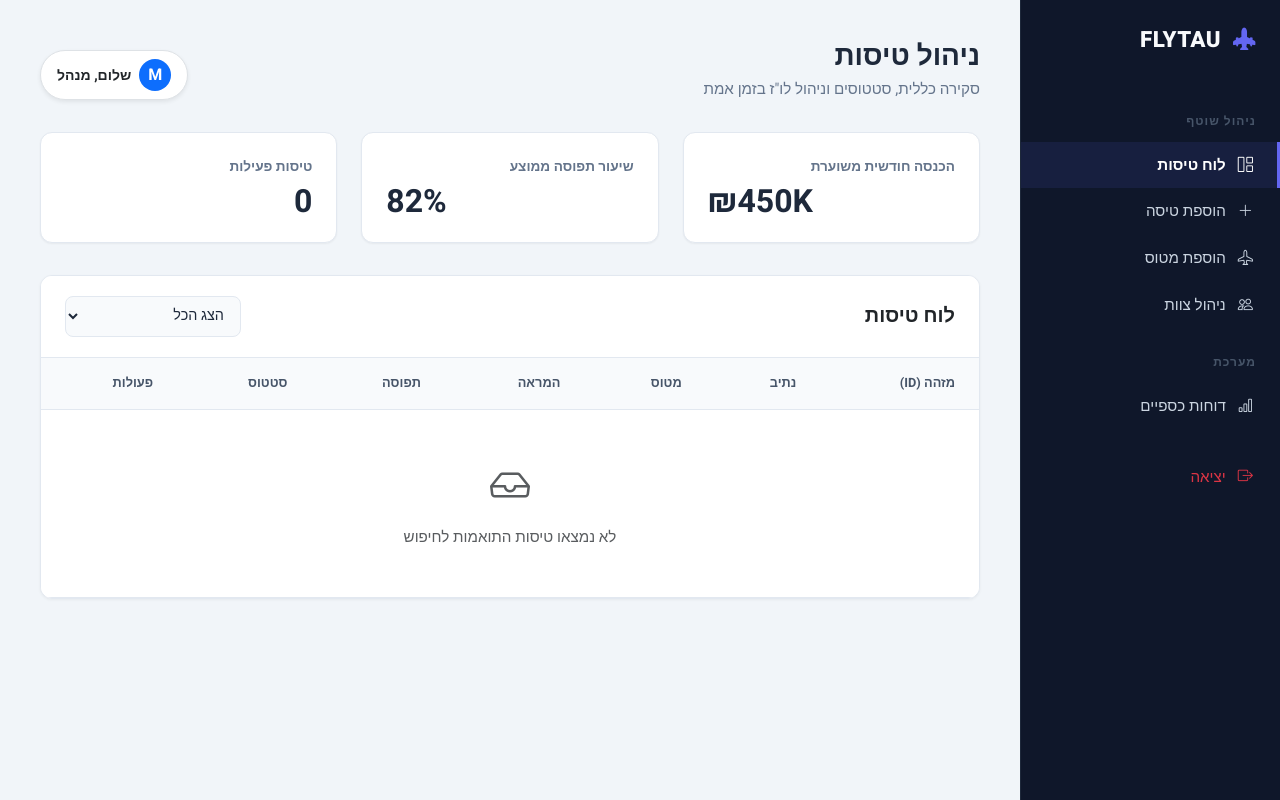
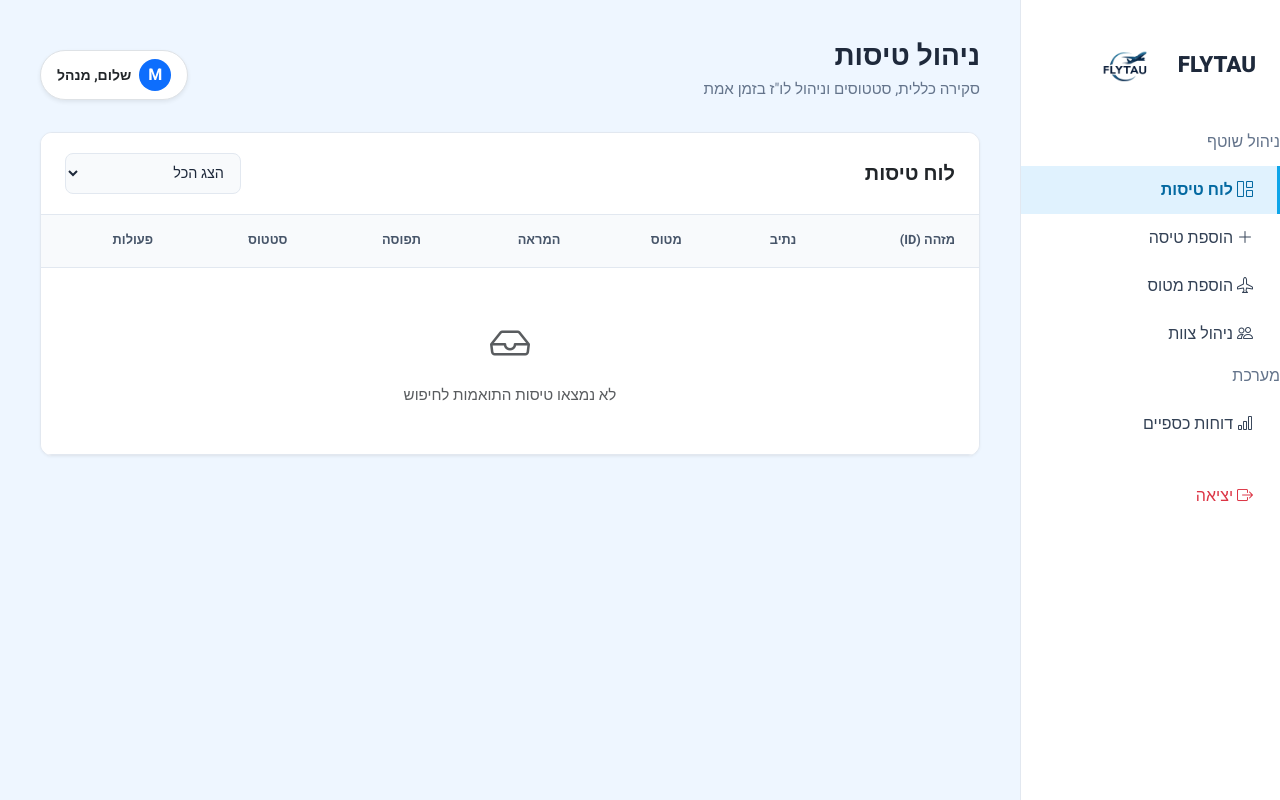
Before and after one commit to adiyogev/FLYTAU, a Flask app: template pythonProject/templates/manager_flights.html in a window 1280 px wide. Run offline with Flask 3, Linux system fonts and the light colour scheme; the template is opened without the code that fills it, so the values that code supplies are empty.

Commit message:
Update manager flights UI (sidebar branding + spacing)

```diff
--- a/pythonProject/templates/manager_flights.html
+++ b/pythonProject/templates/manager_flights.html
@@ -10,15 +10,16 @@
 
     <style>
         :root {
-            --bg-body: #f1f5f9;
+            --bg-body: #eef6ff;
             --sidebar-bg: #0f172a;
             --sidebar-width: 260px;
-            --primary-accent: #6366f1;
+            --primary-accent: #14b8a6;
             --text-dark: #1e293b;
             --text-muted: #64748b;
             --border-color: #e2e8f0;
             --white: #ffffff;
         }
+
 
         body {
             font-family: 'Heebo', sans-serif;
@@ -28,35 +29,70 @@
         }
 
         /* --- Sidebar --- */
-        .sidebar {
-            position: fixed; top: 0; right: 0; height: 100vh; width: var(--sidebar-width);
-            background-color: var(--sidebar-bg); color: #94a3b8; padding: 24px 0;
-            display: flex; flex-direction: column; z-index: 1000; border-left: 1px solid #1e293b;
-            transition: all 0.3s ease;
+        .sidebar{
+          position: fixed;
+          top: 0;
+          right: 0;
+          height: 100vh;
+          width: var(--sidebar-width);
+          background: #ffffff;
+          color: #1e293b;
+          padding: 16px 0;
+          display: flex;
+          flex-direction: column;
+          z-index: 1000;
+          border-left: 1px solid #e2e8f0;
         }
 
-        .brand-area {
-            padding: 0 24px 30px 24px; font-size: 1.4rem; font-weight: 800;
-            color: #f8fafc; letter-spacing: 0.5px; display: flex; align-items: center; gap: 12px;
-            text-decoration: none;
-        }
-        .brand-area i { color: var(--primary-accent); }
 
-        .nav-category {
-            font-size: 0.75rem; text-transform: uppercase; letter-spacing: 1px;
-            padding: 0 24px; margin-top: 24px; margin-bottom: 12px; font-weight: 600; color: #475569;
+
+        .brand-area{
+          padding: 0 24px 8px 24px;
+          display: flex;
+          align-items: center;
+          gap: 12px;
+          font-size: 1.4rem;
+          font-weight: 800;
+          color: #1e293b;
+          text-decoration: none;
         }
 
-        .nav-link {
-            color: #cbd5e1; padding: 12px 24px; display: flex; align-items: center; gap: 12px;
-            font-size: 0.95rem; text-decoration: none; transition: all 0.2s ease;
-            border-right: 3px solid transparent;
+                .brand-area i { color: var(--primary-accent); }
+
+        .nav-category{
+          margin-top: 6px;
+          margin-bottom: 12px;
         }
-        .nav-link:hover { color: #fff; background-color: rgba(255,255,255,0.03); }
-        .nav-link.active {
-            color: #fff; background-color: rgba(99, 102, 241, 0.1);
-            border-right-color: var(--primary-accent); font-weight: 600;
+        .nav-link{
+                  color: #cbd5e1;
+                  padding: 12px 24px;
+                  border-right: 3px solid transparent;
         }
+
+        .nav-link{
+          color: #334155;
+        }
+
+        .nav-link:hover{
+          background-color: #f1f5f9;
+          color: #1e293b;
+        }
+
+        .nav-link.active{
+          background-color: #e0f2fe;
+          border-right: 3px solid #0ea5e9;
+          color: #0369a1;
+          font-weight: 700;
+        }
+
+        .nav-category{
+          color: #64748b;
+        }
+
+        .brand-area{
+          color: #1e293b;
+        }
+
 
         /* --- Main Content --- */
         .main-wrapper {
@@ -132,6 +168,11 @@
         @keyframes fadeOut {
             0% { opacity: 1; } 80% { opacity: 1; } 100% { opacity: 0; display: none; }
         }
+        .brand-logo{
+          width:80px;
+          height:100px;
+          object-fit:contain;
+        }
 
         /* --- Mobile Responsiveness --- */
         @media (max-width: 992px) {
@@ -152,9 +193,10 @@
     </button>
 
     <aside class="sidebar">
-        <a href="/manager" class="brand-area">
-            <i class="bi bi-airplane-engines-fill"></i> FLYTAU
-        </a>
+       <a href="/manager" class="brand-area">
+           <span class="brand-text">FLYTAU</span>
+           <img src="{{ url_for('static', filename='LOGO.png') }}" alt="FLYTAU Logo" class="brand-logo">
+       </a>
 
         <div class="nav-category">ניהול שוטף</div>
         <nav class="nav flex-column">
@@ -199,20 +241,7 @@
             </div>
         </header>
 
-        <div class="stats-grid">
-            <div class="stat-card">
-                <div class="stat-label">הכנסה חודשית משוערת</div>
-                <div class="stat-value" dir="ltr">₪450K</div>
-            </div>
-            <div class="stat-card">
-                <div class="stat-label">שיעור תפוסה ממוצע</div>
-                <div class="stat-value" dir="ltr">82%</div>
-            </div>
-            <div class="stat-card">
-                <div class="stat-label">טיסות פעילות</div>
-                <div class="stat-value">{{ flights|length if flights else 0 }}</div>
-            </div>
-        </div>
+
 
         <div class="table-container">
             <div class="table-toolbar">
```
